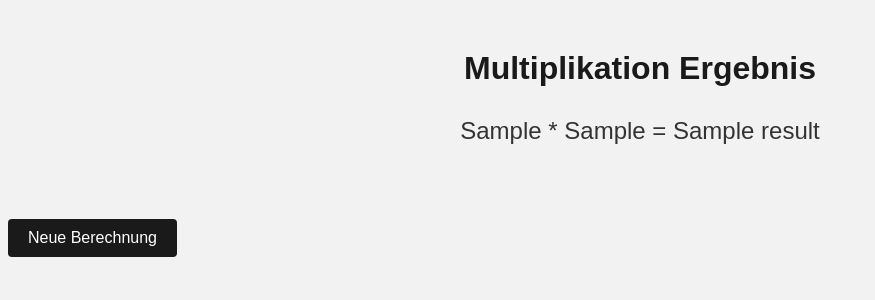
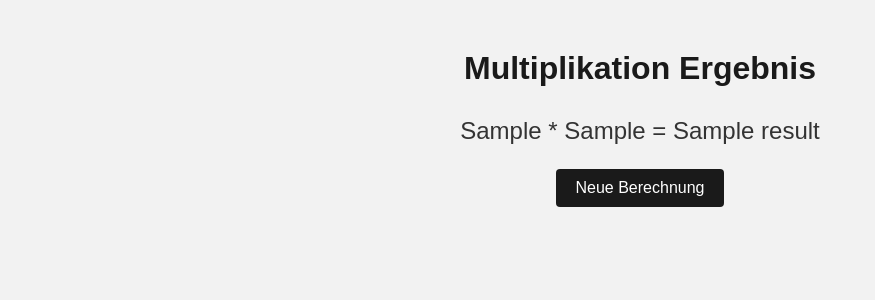
Before and after one commit to schaurom/Webservice1, a Flask app: template templates/result.html in a window 1280 px wide. Shown: the top 300 px of the page, without its empty margins (0-875 px from the left). Run offline with Flask 3, Linux system fonts and the light colour scheme; the template is opened without the code that fills it: most values are stand-ins (such as "Sample title", 1, 10 or a date in 2020).

Commit message:
Update result.html
Button zentriert

```diff
--- a/templates/result.html
+++ b/templates/result.html
@@ -31,6 +31,8 @@
             font-size: 16px;
             margin-top: 50px;
             cursor: pointer;
+            display: block;
+            margin: 0 auto; /* zentrieren */
         }
 
         button[type=submit]:hover {
```
